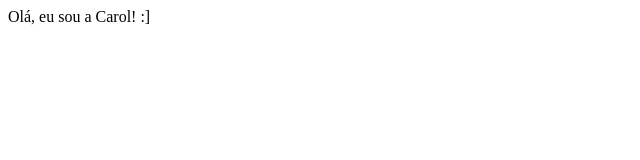
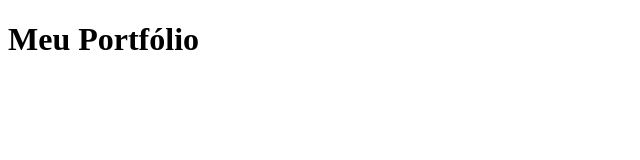
Before and after one commit to caroldesousa/caroldesousa.github.io, a plain HTML site: page index.html in a window 1280 px wide. Shown: the whole page, without its empty margins (0-640 px from the left). Drawn offline with Linux system fonts and the light colour scheme.

Commit message:
Primeira versão

```diff
--- a/index.html
+++ b/index.html
@@ -1,3 +1,13 @@
-<html>
-    Olá, eu sou a Carol! :]
+<!DOCTYPE html>
+<html lang="pt-BR">
+<head>
+    <meta charset="UTF-8">
+    <meta name="viewport" content="width=device-width, initial-scale=1.0">
+    <title>Meu Portfólio</title>
+    <link rel="stylesheet" href="style.css"> <!-- Importando o CSS externo -->
+</head>
+<body>
+    <h1>Meu Portfólio</h1>
+    <div class="underline"></div>
+</body>
 </html>
--- /dev/null
+++ b/main.css
@@ -0,0 +1,35 @@
+body {
+    font-family: Arial, sans-serif;
+    text-align: center;
+    margin: 50px;
+    background-color: #121212;
+    color: #fff;
+}
+
+h1 {
+    font-size: 3rem;
+    font-weight: bold;
+    display: inline-block;
+    padding: 10px 20px;
+    color: #ff00ff;
+    text-shadow: 2px 2px 8px rgba(255, 0, 255, 0.6), -2px -2px 8px rgba(0, 255, 255, 0.6);
+    animation: glow 1.5s ease-in-out infinite alternate;
+}
+
+@keyframes glow {
+    0% { text-shadow: 2px 2px 8px rgba(255, 0, 255, 0.6), -2px -2px 8px rgba(0, 255, 255, 0.6); }
+    100% { text-shadow: 4px 4px 16px rgba(255, 0, 255, 0.9), -4px -4px 16px rgba(0, 255, 255, 0.9); }
+}
+
+.underline {
+    width: 100px;
+    height: 5px;
+    background: #ff00ff;
+    margin: 10px auto;
+    animation: underlineGlow 1.5s ease-in-out infinite alternate;
+}
+
+@keyframes underlineGlow {
+    0% { background: #ff00ff; width: 100px; }
+    100% { background: #00ffff; width: 120px; }
+}
```
